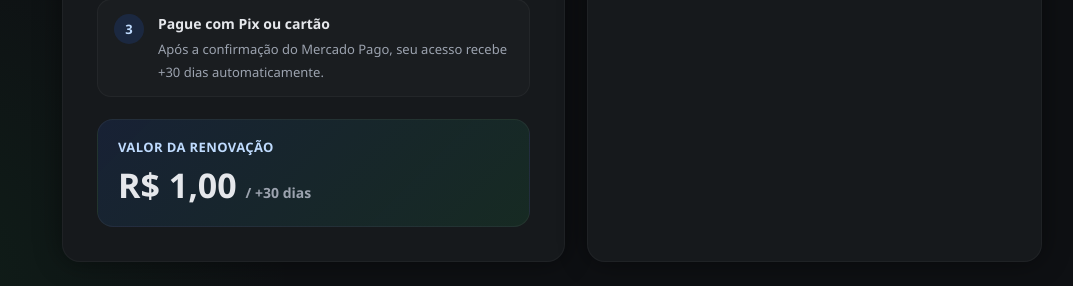
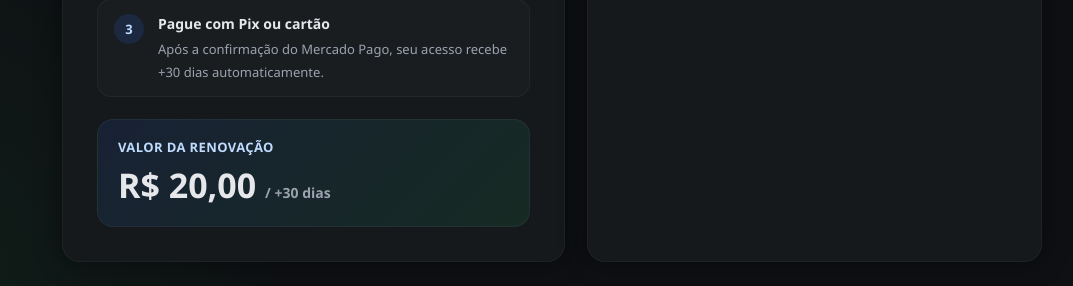
Before and after one commit to vinici459/botsmartpro, a FastAPI app: page /renovar in a window 1280 px wide. Shown: the part 551-837 px from the top of the page, without its empty margins (88-1161 px from the left). Run offline with FastAPI, Linux system fonts and the light colour scheme; some libraries are stand-ins or nearby versions.

```diff
--- a/server.py
+++ b/server.py
@@ -468,7 +468,7 @@ def renovar_criar_pagamento(
         )
 
     payment_data = {
-        "transaction_amount": 1.0,
+        "transaction_amount": 20.0,
         "description": f"Renovacao Bot Smart Pro - {user.user}",
         "payment_method_id": "pix",
         "payer": {
--- a/templates/renew_payment.html
+++ b/templates/renew_payment.html
@@ -428,7 +428,7 @@
 
         <div class="price-box">
           <div class="price-label">Valor da renovação</div>
-          <div class="price">R$ 1,00 <small>/ +30 dias</small></div>
+          <div class="price">R$ 20,00 <small>/ +30 dias</small></div>
         </div>
       </div>
     </section>
@@ -527,7 +527,7 @@
 
               <div class="info-box">
                 <small>Renovação</small>
-                <strong>+30 dias por R$ 1,00</strong>
+                <strong>+30 dias por R$ 20,00</strong>
               </div>
             </div>
 
```
